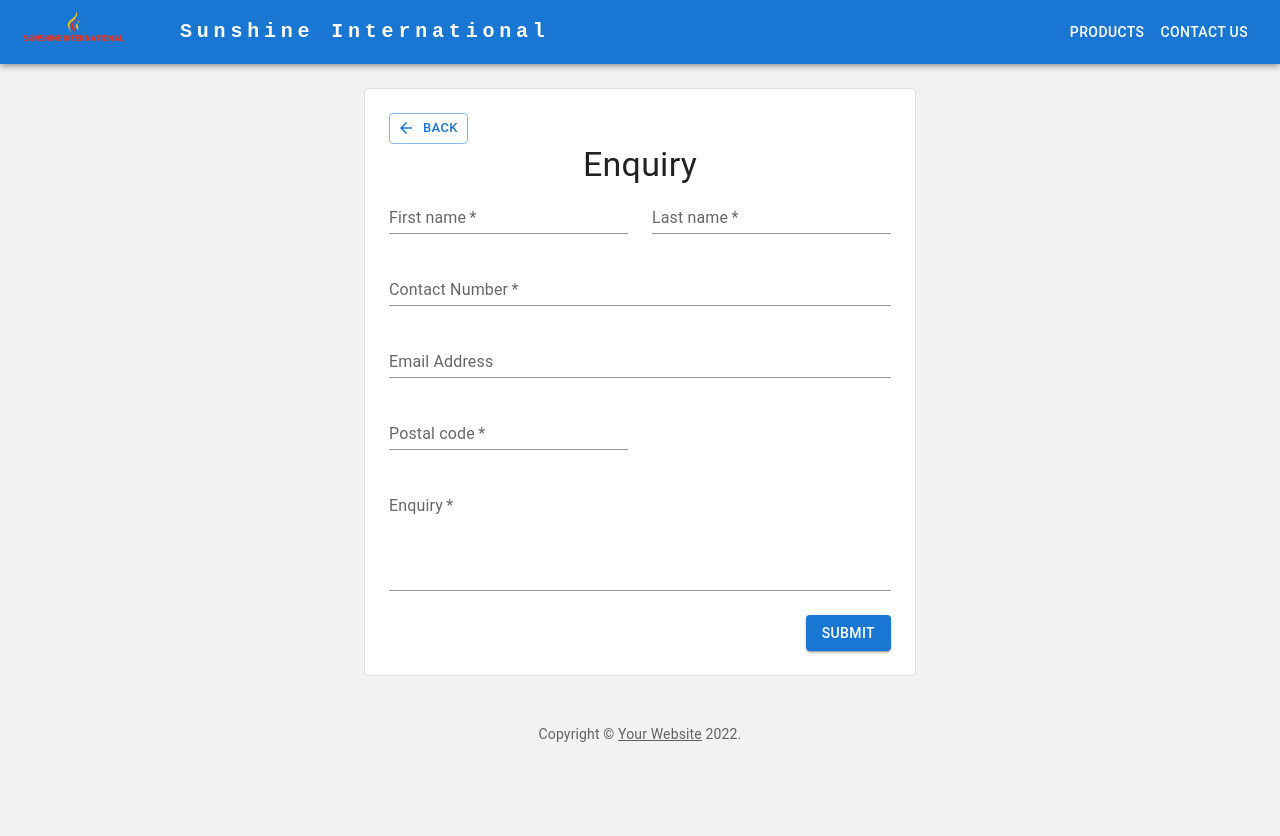
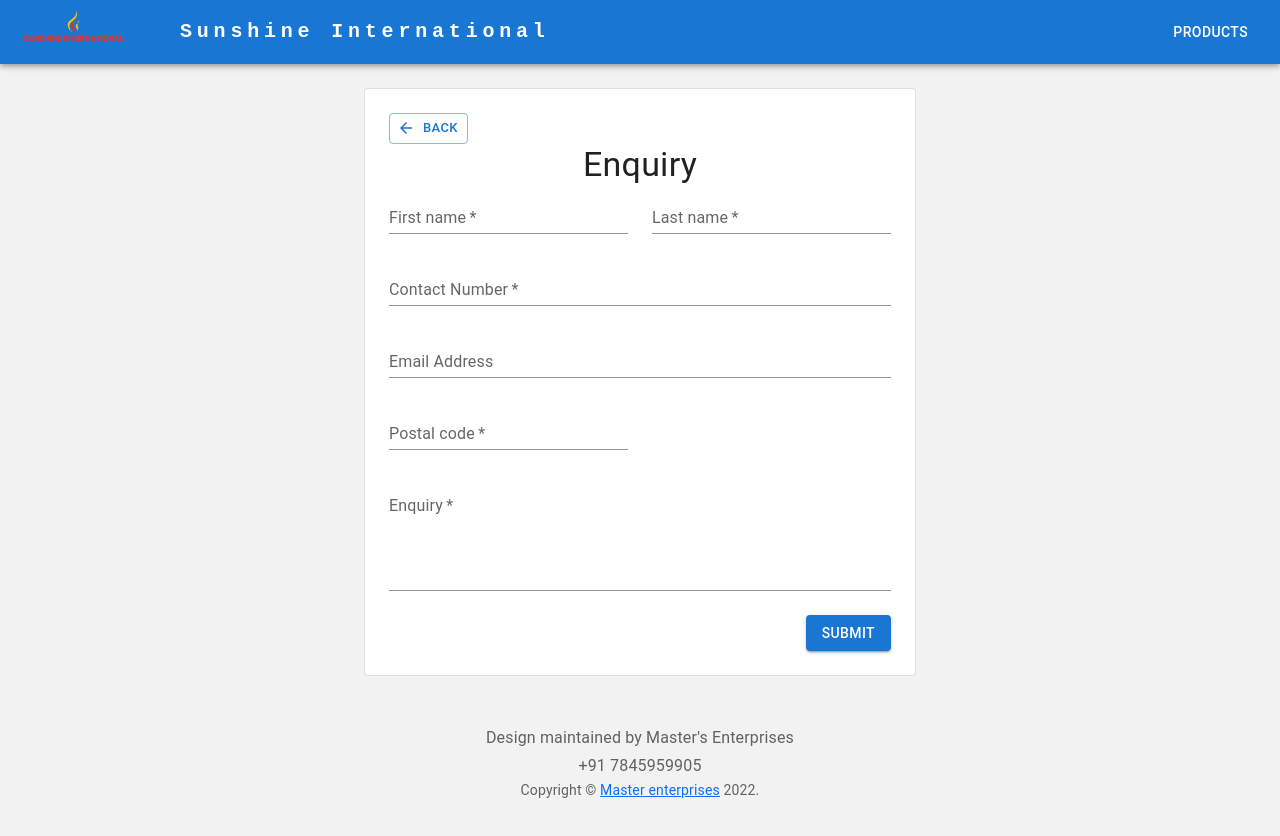
Before and after one commit to aravind-office/sunshile-client, a React (Vite) app: page /enquiry-form/1 in a window 1280 px wide. Shown: the top 836 px of the page. Built offline with nearby package versions, Linux system fonts and the light colour scheme.

Commit message:
added footer

```diff
--- a/src/Router.jsx
+++ b/src/Router.jsx
@@ -1,5 +1,6 @@
 import React from "react";
 import { BrowserRouter, Link, Route, Routes, Navigate } from "react-router-dom";
+import Footer from "./components/Footer";
 import Header from "./components/Header";
 import Login from "./pages/admin/Login";
 import Enquiry from "./pages/Enquiry";
@@ -25,6 +26,7 @@ function Router() {
         add sub product
         Enquiry  */}
       </Routes>
+      <Footer />
     </BrowserRouter>
   );
 }
--- a/src/components/Footer.jsx
+++ b/src/components/Footer.jsx
@@ -13,7 +13,7 @@ function Footer() {
       component="footer"
     >
       <Typography variant="h6" align="center" gutterBottom>
-        Footer
+        {/* Sunshine International */}
       </Typography>
       <Typography
         variant="subtitle1"
@@ -21,12 +21,17 @@ function Footer() {
         color="text.secondary"
         component="p"
       >
-        Something here to give the footer a purpose!
+        Design maintained by Master's Enterprises
+        {/* No.7/6, Kolappakam , Nedukundram Village,Vandalur */}
+        <br />
+        +91 7845959905
+        {/* Kelampakkam Main Road,Chennai - 600 048 */}
       </Typography>
       <Typography variant="body2" color="text.secondary" align="center">
         {"Copyright © "}
+        {/* Design maintained */}
         <Link color="inherit" to="/">
-          Your Website
+          Master enterprises
         </Link>{" "}
         {new Date().getFullYear()}
         {"."}
--- a/src/components/Header.jsx
+++ b/src/components/Header.jsx
@@ -46,10 +46,10 @@ export default function Header(props) {
           path: "/",
         },
 
-        {
-          title: "Contact Us",
-          path: "/",
-        },
+        // {
+        //   title: "Contact Us",
+        //   path: "/",
+        // },
       ];
   const container =
     window !== undefined ? () => window().document.body : undefined;
--- a/src/components/Product.jsx
+++ b/src/components/Product.jsx
@@ -388,7 +388,7 @@ export default function Product() {
       {/* </Container> */}
       {/* </main> */}
       {/* Footer */}
-      <Footer />
+
       {/* End footer */}
 
       <ResponsiveDialog
--- a/src/pages/EnquiryForm.jsx
+++ b/src/pages/EnquiryForm.jsx
@@ -221,7 +221,7 @@ export default function EnquiryForm() {
             </Box>
           </React.Fragment>
         </Paper>
-        <Copyright />
+        {/* <Copyright /> */}
       </Container>
     </ThemeProvider>
   );
--- a/src/pages/admin/Login.jsx
+++ b/src/pages/admin/Login.jsx
@@ -141,7 +141,7 @@ export default function Login() {
             </Button>
           </Box>
         </Box>
-        <Copyright sx={{ mt: 8, mb: 4 }} />
+        {/* <Copyright sx={{ mt: 8, mb: 4 }} /> */}
 
         <Snackbar
           open={toast.open}
```
